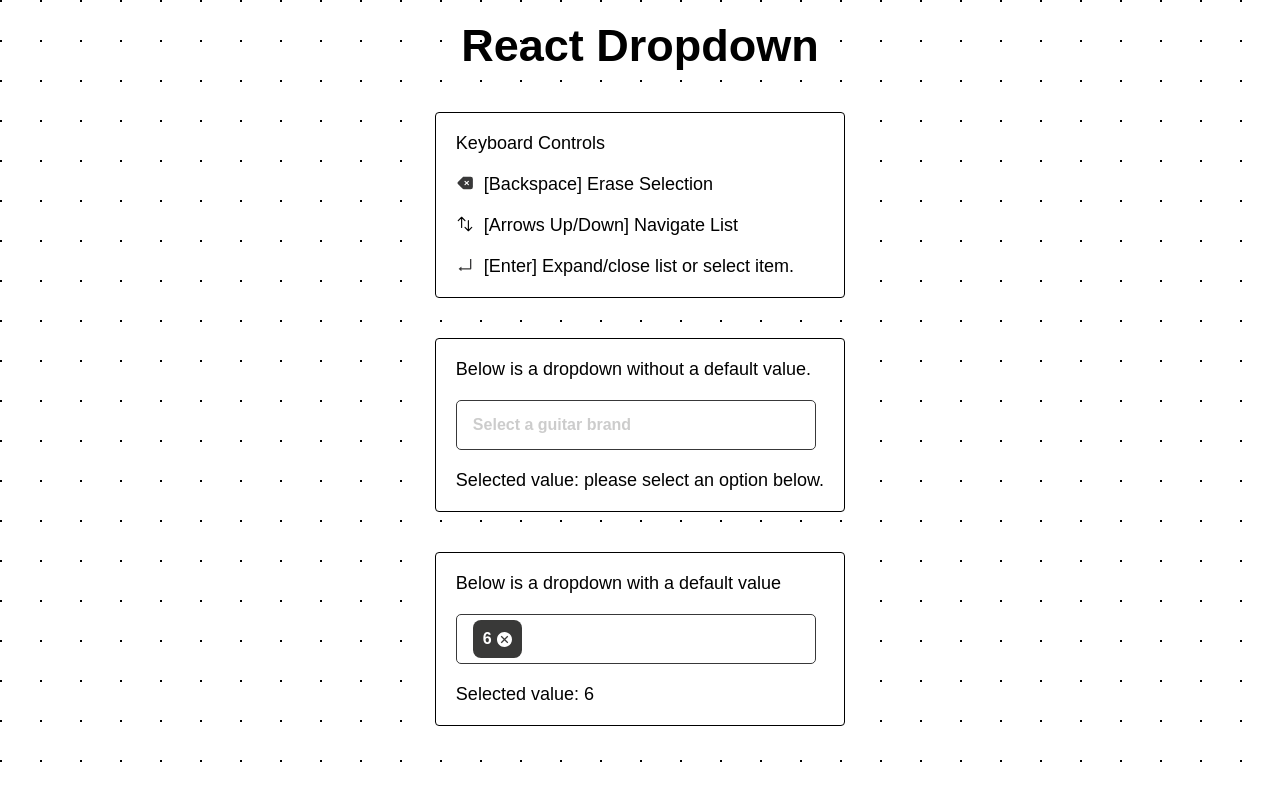
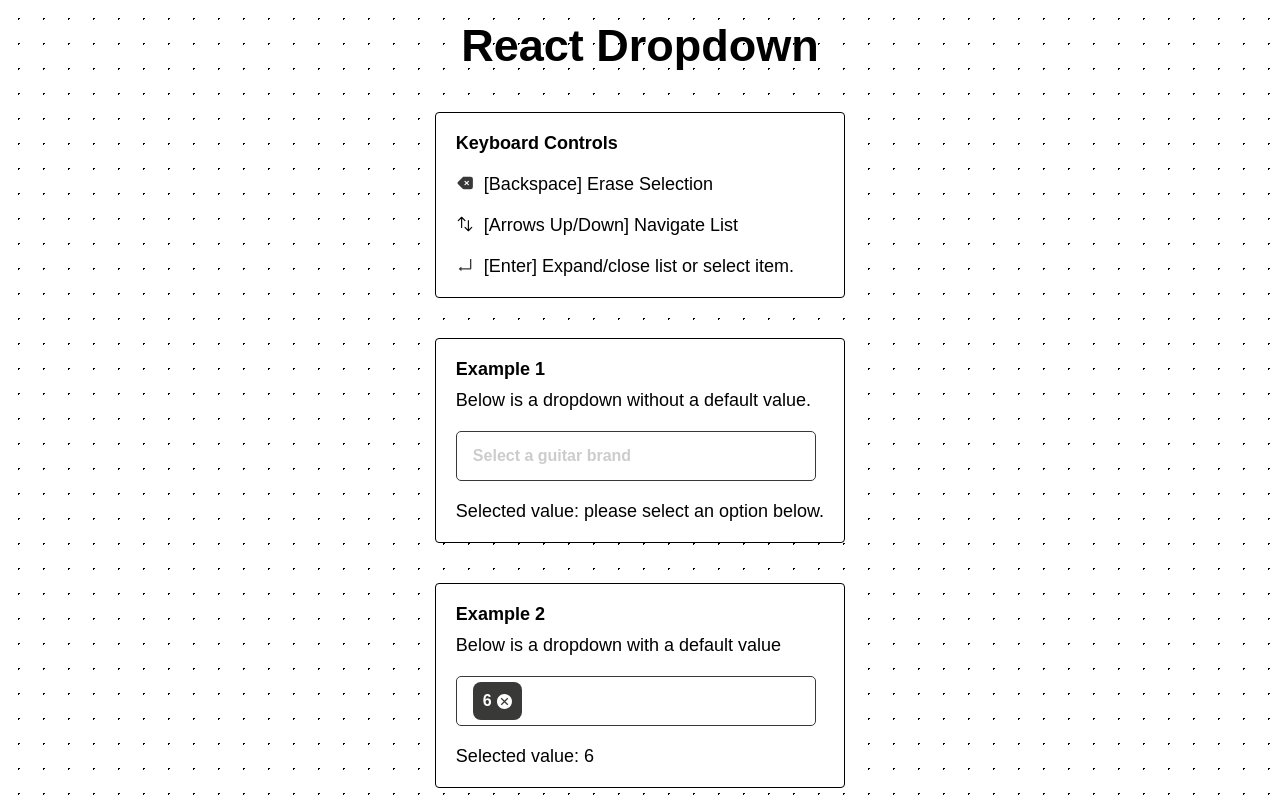
Before and after one commit to supernova770/dropdown-showcase, a React (Create React App) app: page / in a window 1280 px wide. Shown: the top 800 px of the page. Built offline with nearby package versions, Linux system fonts and the light colour scheme.

Commit message:
first commit

```diff
--- a/src/App.module.css
+++ b/src/App.module.css
@@ -1,11 +1,16 @@
-.app-main {
+#app-main {
     background: white;
-    background-image: radial-gradient(black 1px, transparent 0);
-    background-size: 40px 40px;
+    background-image: radial-gradient(rgb(0, 0, 0) 1px, transparent 0);
+    background-size: 25px 25px;
     background-position: -19px -19px;
     display: flex;
     align-content: center;
-    height: 1250px;
+    height: 100vh;
+}
+
+#app-main-child {
+    margin: 0 auto;
+    text-align: center;
 }
 
 .dropdown-card {
@@ -29,3 +34,12 @@
     font-size: 18px;
     margin: 10px;
 }
+
+.dropdown-card-title{
+    font-weight: bold;
+}
+
+.dropdown-card-list-item {
+    display: flex;
+    vertical-align: middle;
+}
--- a/src/App.tsx
+++ b/src/App.tsx
@@ -35,25 +35,38 @@ const App = () => {
   };
 
   return (
-    <div className={styles["app-main"]}>
-      <div style={{ margin: "0 auto", textAlign: "center" }}>
+    <div id={styles["app-main"]}>
+      <div id={styles["app-main-child"]}>
         <h1 className={styles["dropdown-card-title"]}>React Dropdown</h1>
         <div className={styles["dropdown-card"]}>
-          <h2>Keyboard Controls</h2>
-          <span style={{display:"flex", verticalAlign:"middle"}}>
-            <HiBackspace size={18} fill={"#383839"} style={{margin:"10px 0px 10px 10px"}}/>
+          <h2 className={styles["dropdown-card-title"]}>Keyboard Controls</h2>
+          <span className={styles["dropdown-card-list-item"]}>
+            <HiBackspace
+              size={18}
+              fill={"#383839"}
+              style={{ margin: "10px 0px 10px 10px" }}
+            />
             <h2>{"[Backspace]"} Erase Selection</h2>
           </span>
-          <span style={{display:"flex", verticalAlign:"middle"}}>
-            <HiOutlineArrowsUpDown size={18} fill={"#383839"} style={{margin:"10px 0px 10px 10px"}}/>
+          <span className={styles["dropdown-card-list-item"]}>
+            <HiOutlineArrowsUpDown
+              size={18}
+              fill={"#383839"}
+              style={{ margin: "10px 0px 10px 10px" }}
+            />
             <h2>{"[Arrows Up/Down]"} Navigate List</h2>
           </span>
-          <span style={{display:"flex", verticalAlign:"middle"}}>
-            <AiOutlineEnter size={18} fill={"#383839"} style={{margin:"10px 0px 10px 10px"}}/>
+          <span className={styles["dropdown-card-list-item"]}>
+            <AiOutlineEnter
+              size={18}
+              fill={"#383839"}
+              style={{ margin: "10px 0px 10px 10px" }}
+            />
             <h2>{"[Enter]"} Expand/close list or select item.</h2>
           </span>
         </div>
         <div className={styles["dropdown-card"]}>
+          <h2 className={styles["dropdown-card-title"]}>Example 1</h2>
           <h2>Below is a dropdown without a default value.</h2>
           <Dropdown
             options={optionsData}
@@ -64,6 +77,7 @@ const App = () => {
           <h2>Selected value: {selectedBrand}</h2>
         </div>
         <div className={styles["dropdown-card"]}>
+          <h2 className={styles["dropdown-card-title"]}>Example 2</h2>
           <h2>Below is a dropdown with a default value</h2>
           <Dropdown
             options={optionsData2}
```
